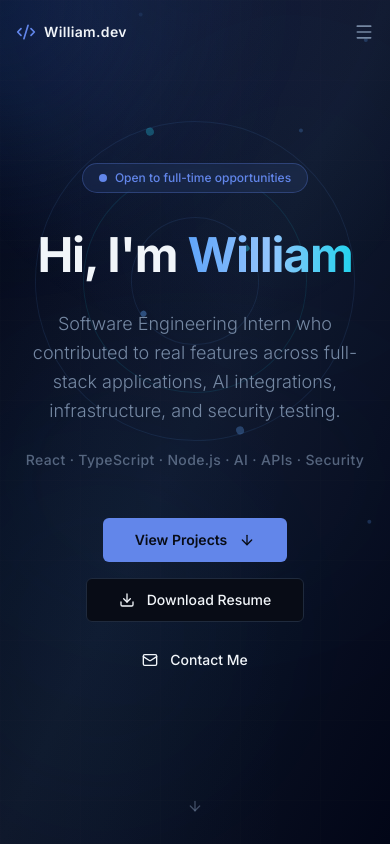
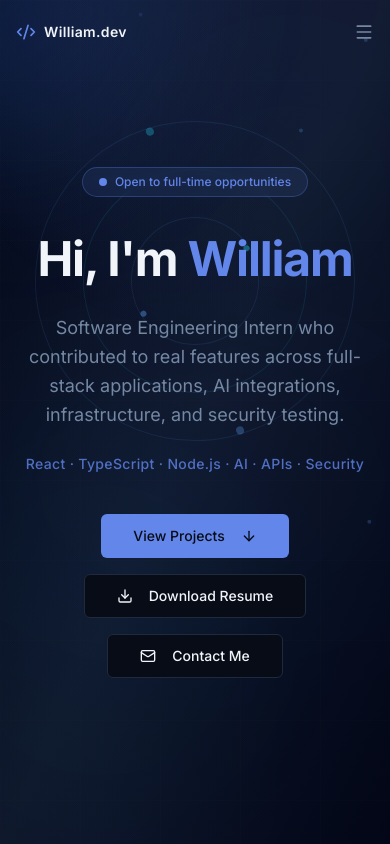
Before and after one commit to aungkhanthein-pm/portfolio, a React (Vite) app: page / in a window 390 px wide. Shown: the top 844 px of the page. Built offline with nearby package versions, Linux system fonts and the light colour scheme.

Commit message:
perf: remove slow scroll-reveal animations for better responsiveness

```diff
--- a/src/components/sections/Contact.tsx
+++ b/src/components/sections/Contact.tsx
@@ -36,11 +36,8 @@ export function Contact() {
   return (
     <section id="contact" className="section-padding bg-secondary/20">
       <div className="max-w-3xl mx-auto">
-        <motion.div
+        <div
           ref={ref}
-          initial={{ opacity: 0, y: 24 }}
-          animate={isInView ? { opacity: 1, y: 0 } : {}}
-          transition={{ duration: 0.6 }}
           className="text-center mb-14"
         >
           <p className="text-xs font-semibold uppercase tracking-widest text-primary mb-3">
@@ -54,17 +51,14 @@ export function Contact() {
             interesting conversations. Feel free to reach out through any of the
             channels below.
           </p>
-        </motion.div>
+        </div>
 
         <div className="flex flex-col gap-4 mb-10">
-          {contactLinks.map((link, i) => {
+          {contactLinks.map((link) => {
             const Icon = link.icon;
             return (
-              <motion.div
+              <div
                 key={link.label}
-                initial={{ opacity: 0, x: -16 }}
-                animate={isInView ? { opacity: 1, x: 0 } : {}}
-                transition={{ duration: 0.5, delay: 0.1 + i * 0.08 }}
               >
                 <SpotlightCard
                   className="p-5"
@@ -94,7 +88,7 @@ export function Contact() {
                     </span>
                   </a>
                 </SpotlightCard>
-              </motion.div>
+              </div>
             );
           })}
         </div>
--- a/src/components/sections/Hero.tsx
+++ b/src/components/sections/Hero.tsx
@@ -1,26 +1,5 @@
-import { motion } from "framer-motion";
 import { ArrowDown, Download, Mail } from "lucide-react";
 import { Button } from "@/components/ui/button";
-
-const containerVariants = {
-  hidden: { opacity: 0 },
-  visible: {
-    opacity: 1,
-    transition: {
-      staggerChildren: 0.1,
-      delayChildren: 0.2,
-    },
-  },
-};
-
-const itemVariants = {
-  hidden: { opacity: 0, y: 20 },
-  visible: {
-    opacity: 1,
-    y: 0,
-    transition: { duration: 0.6 },
-  },
-};
 
 export function Hero() {
   return (
@@ -38,96 +17,67 @@ export function Hero() {
         }}
       />
 
-      <motion.div
-        className="relative z-10 max-w-3xl mx-auto"
-        variants={containerVariants}
-        initial="hidden"
-        animate="visible"
-      >
+      <div className="relative z-10 max-w-3xl mx-auto">
         {/* Availability badge */}
-        <motion.div
-          variants={itemVariants}
-          className="inline-flex items-center gap-2 rounded-full border border-primary/30 bg-primary/10 px-4 py-1.5 text-xs text-primary font-medium mb-8 backdrop-blur-sm"
-        >
+        <div className="inline-flex items-center gap-2 rounded-full border border-primary/30 bg-primary/10 px-4 py-1.5 text-xs text-primary font-medium mb-8 backdrop-blur-sm">
           <span className="relative flex h-2 w-2">
             <span className="animate-ping absolute inline-flex h-full w-full rounded-full bg-primary opacity-75" />
             <span className="relative inline-flex rounded-full h-2 w-2 bg-primary" />
           </span>
           Open to full-time opportunities
-        </motion.div>
+        </div>
 
         {/* Headline */}
-        <motion.h1
-          variants={itemVariants}
-          className="text-5xl sm:text-6xl lg:text-7xl font-bold tracking-tight leading-tight mb-6"
+        <h1 className="text-5xl sm:text-6xl lg:text-7xl font-bold tracking-tight mb-6 leading-tight">
+          Hi, I'm <span className="text-primary">William</span>
+        </h1>
+
+        {/* Subheading */}
+        <p className="text-lg sm:text-xl text-muted-foreground mb-6 leading-relaxed max-w-2xl mx-auto">
+          Software Engineering Intern who contributed to real features across full-stack applications, AI integrations, infrastructure, and security testing.
+        </p>
+
+        {/* Tech stack */}
+        <p className="text-sm text-primary/80 font-medium tracking-wide mb-10">
+          React · TypeScript · Node.js · AI · APIs · Security
+        </p>
+
+        {/* CTA Buttons */}
+        <div className="flex flex-col sm:flex-row items-center justify-center gap-4">
+          <Button
+            asChild
+            size="lg"
+            className="group"
           >
-          {/* EDIT: Replace with your name */}
-          Hi, I&apos;m{" "}
-          <span className="text-gradient inline-block">William</span>
-        </motion.h1>
-
-        {/* Subtitle */}
-        <motion.p
-          variants={itemVariants}
-          className="text-lg sm:text-xl text-muted-foreground max-w-2xl mx-auto mb-6 leading-relaxed font-light"
-        >
-          Software Engineering Intern who contributed to real features across full-stack applications, AI integrations, infrastructure, and security testing.
-        </motion.p>
-
-        <motion.p
-          variants={itemVariants}
-          className="text-sm text-muted-foreground/70 mb-12 tracking-wide font-medium"
-        >
-          React &middot; TypeScript &middot; Node.js &middot; AI &middot; APIs &middot; Security
-        </motion.p>
-
-        {/* CTA buttons */}
-        <motion.div
-          variants={itemVariants}
-          className="flex flex-wrap items-center justify-center gap-4"
-        >
-          <motion.div whileHover={{ scale: 1.05 }} whileTap={{ scale: 0.95 }}>
-            <Button asChild size="lg" className="font-semibold">
             <a href="#projects">
               View Projects
-                <ArrowDown className="h-4 w-4 ml-1" />
+              <ArrowDown className="ml-2 h-4 w-4 group-hover:translate-y-1 transition-transform" />
             </a>
           </Button>
-          </motion.div>
-          <motion.div whileHover={{ scale: 1.05 }} whileTap={{ scale: 0.95 }}>
-            <Button asChild variant="outline" size="lg">
-              {/* EDIT: Replace /resume.pdf with your actual resume path */}
+          <Button
+            asChild
+            variant="outline"
+            size="lg"
+            className="group"
+          >
             <a href="/resume.pdf" download>
-                <Download className="h-4 w-4 mr-1" />
+              <Download className="mr-2 h-4 w-4" />
               Download Resume
             </a>
           </Button>
-          </motion.div>
-          <motion.div whileHover={{ scale: 1.05 }} whileTap={{ scale: 0.95 }}>
-            <Button asChild variant="ghost" size="lg">
+          <Button
+            asChild
+            variant="outline"
+            size="lg"
+            className="group"
+          >
             <a href="#contact">
-                <Mail className="h-4 w-4 mr-1" />
+              <Mail className="mr-2 h-4 w-4" />
               Contact Me
             </a>
           </Button>
-          </motion.div>
-        </motion.div>
-      </motion.div>
-
-      {/* Scroll indicator */}
-      <motion.div
-        initial={{ opacity: 0 }}
-        animate={{ opacity: 1 }}
-        transition={{ delay: 1.2, duration: 0.6 }}
-        className="absolute bottom-8 left-1/2 -translate-x-1/2"
-      >
-        <motion.div
-          animate={{ y: [0, 8, 0] }}
-          transition={{ repeat: Infinity, duration: 1.8 }}
-        >
-          <ArrowDown className="h-4 w-4 text-muted-foreground/50" />
-        </motion.div>
-      </motion.div>
+        </div>
+      </div>
     </section>
   );
 }
--- a/src/components/sections/Impact.tsx
+++ b/src/components/sections/Impact.tsx
@@ -1,5 +1,4 @@
 import { motion } from "framer-motion";
-import { useInView } from "framer-motion";
 import { useRef } from "react";
 import { impactItems } from "@/data/portfolio";
 import { SpotlightCard } from "@/components/ui/spotlight-card";
@@ -16,16 +15,12 @@ const icons = [CheckCircle2, Bug, Layers, Lightbulb, FileText, Wrench];
 
 export function Impact() {
   const ref = useRef(null);
-  const isInView = useInView(ref, { once: true, margin: "-80px" });
 
   return (
     <section id="impact" className="section-padding">
       <div className="max-w-6xl mx-auto">
-        <motion.div
+        <div
           ref={ref}
-          initial={{ opacity: 0, y: 24 }}
-          animate={isInView ? { opacity: 1, y: 0 } : {}}
-          transition={{ duration: 0.6 }}
           className="text-center mb-14"
         >
           <p className="text-xs font-semibold uppercase tracking-widest text-primary mb-3">
@@ -37,17 +32,14 @@ export function Impact() {
           <p className="text-muted-foreground max-w-xl mx-auto leading-relaxed">
             Beyond writing code — the problem-solving, ownership, and communication I brought to the team.
           </p>
-        </motion.div>
+        </div>
 
         <div className="grid grid-cols-1 sm:grid-cols-2 lg:grid-cols-3 gap-5 auto-rows-fr">
           {impactItems.map((item, i) => {
             const Icon = icons[i % icons.length];
             return (
-              <motion.div
+              <div
                 key={item.title}
-                initial={{ opacity: 0, y: 20 }}
-                animate={isInView ? { opacity: 1, y: 0 } : {}}
-                transition={{ duration: 0.5, delay: 0.05 + i * 0.08 }}
                 className="h-full"
               >
                 <SpotlightCard className="p-6 h-full flex flex-col">
@@ -66,7 +58,7 @@ export function Impact() {
                     {item.description}
                   </p>
                 </SpotlightCard>
-              </motion.div>
+              </div>
             );
           })}
         </div>
--- a/src/components/sections/Projects.tsx
+++ b/src/components/sections/Projects.tsx
@@ -1,21 +1,15 @@
-import { motion } from "framer-motion";
-import { useInView } from "framer-motion";
 import { useRef } from "react";
 import { projects } from "@/data/portfolio";
 import { ProjectCard } from "./ProjectCard";
 
 export function Projects() {
   const ref = useRef(null);
-  const isInView = useInView(ref, { once: true, margin: "-80px" });
 
   return (
     <section id="projects" className="section-padding">
       <div className="max-w-6xl mx-auto">
-        <motion.div
+        <div
           ref={ref}
-          initial={{ opacity: 0, y: 24 }}
-          animate={isInView ? { opacity: 1, y: 0 } : {}}
-          transition={{ duration: 0.6 }}
           className="text-center mb-14"
         >
           <p className="text-xs font-semibold uppercase tracking-widest text-primary mb-3">
@@ -27,7 +21,7 @@ export function Projects() {
           <p className="text-muted-foreground max-w-xl mx-auto leading-relaxed">
             Real-world internship work across software development, AI integration, infrastructure, automation, APIs, and security.
           </p>
-        </motion.div>
+        </div>
 
         <div className="grid grid-cols-1 md:grid-cols-2 lg:grid-cols-3 gap-5 auto-rows-fr">
           {projects.map((project, i) => (
```
Also changed, not shown: src/components/sections/About.tsx (+5 -13 lines), src/components/sections/Skills.tsx (+8 -19 lines). Lines whose indentation alone changed are shown as unchanged.
